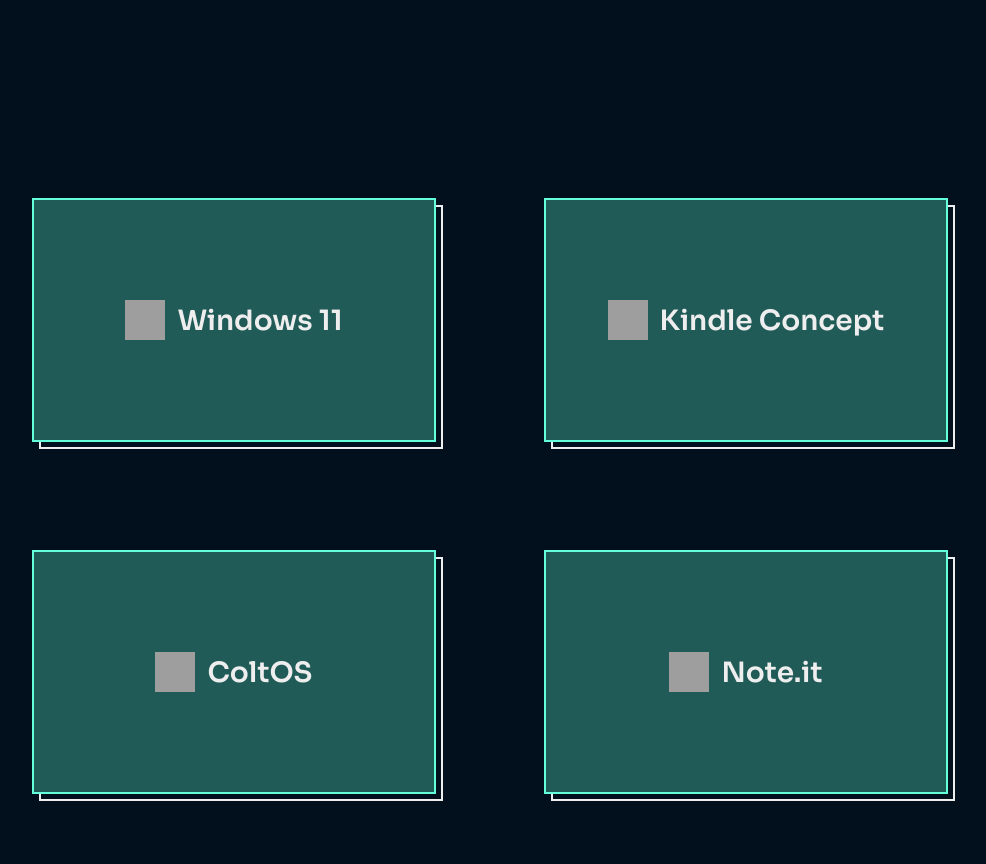
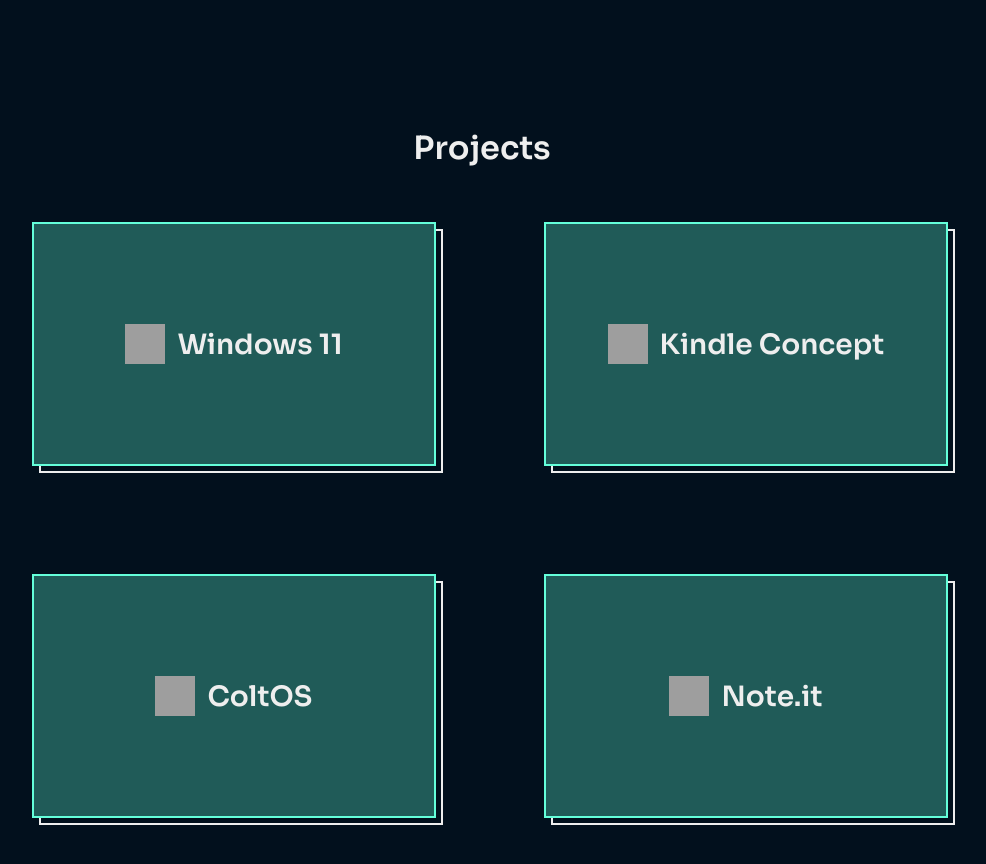
Before and after one commit to nparashar150/Personal-Portfolio, a React (Create React App) app: page / in a window 1280 px wide. Shown: the part 2320-3184 px from the top of the page, without its empty margins (174-1160 px from the left). Built offline with nearby package versions, Linux system fonts and the light colour scheme; grey boxes are pictures that could not be loaded; what react-animations would draw is missing.

Commit message:
Add Heading in Project Section

```diff
--- a/src/components/Projects/ProjectElements.jsx
+++ b/src/components/Projects/ProjectElements.jsx
@@ -165,8 +165,22 @@
   }
 `;
 
+export const ProjectHeadingWrapper= styled.div`
+  margin: 3rem 0 -4rem 0;
+
+  @media (max-width: 768px) {
+    margin: 7rem 0 -5rem 0;
+  }
+`;
+
 export const ProjectHeading = styled.h1`
   text-align: center;
   color: ${secondary};
   font-family: Sora-SemiBold;
+  padding: 0 0 0 2rem;
+
+  @media (max-width: 768px) {
+    padding: 0 calc(10vw + 1rem);
+    text-align: left;
+  }
 `;
--- a/src/components/Projects/ProjectMain.jsx
+++ b/src/components/Projects/ProjectMain.jsx
@@ -1,13 +1,13 @@
 import React, { useState, useEffect } from "react";
 import Project from "./Project";
-import { ProjectMainWrapper } from "./ProjectElements";
+import { ProjectMainWrapper, ProjectHeadingWrapper, ProjectHeading } from "./ProjectElements";
 import ProjectData from "./ProjectData.json";
 
 const ProjectMain = (props) => {
   let [projectInfo, setProjectInfo] = useState([]);
   const getProjectInfo = async () => {
     setProjectInfo(await ProjectData.data);
-    console.log();
+    // console.log();
   };
 
   useEffect(() => {
@@ -16,7 +16,9 @@
 
   return (
     <>
-      {/* <ProjectHeading>Projects</ProjectHeading> */}
+      <ProjectHeadingWrapper>
+        <ProjectHeading>Projects</ProjectHeading>
+      </ProjectHeadingWrapper>
       <ProjectMainWrapper id={props.id}>
         {Object.values(projectInfo).map((element, key) => {
           return (
```
